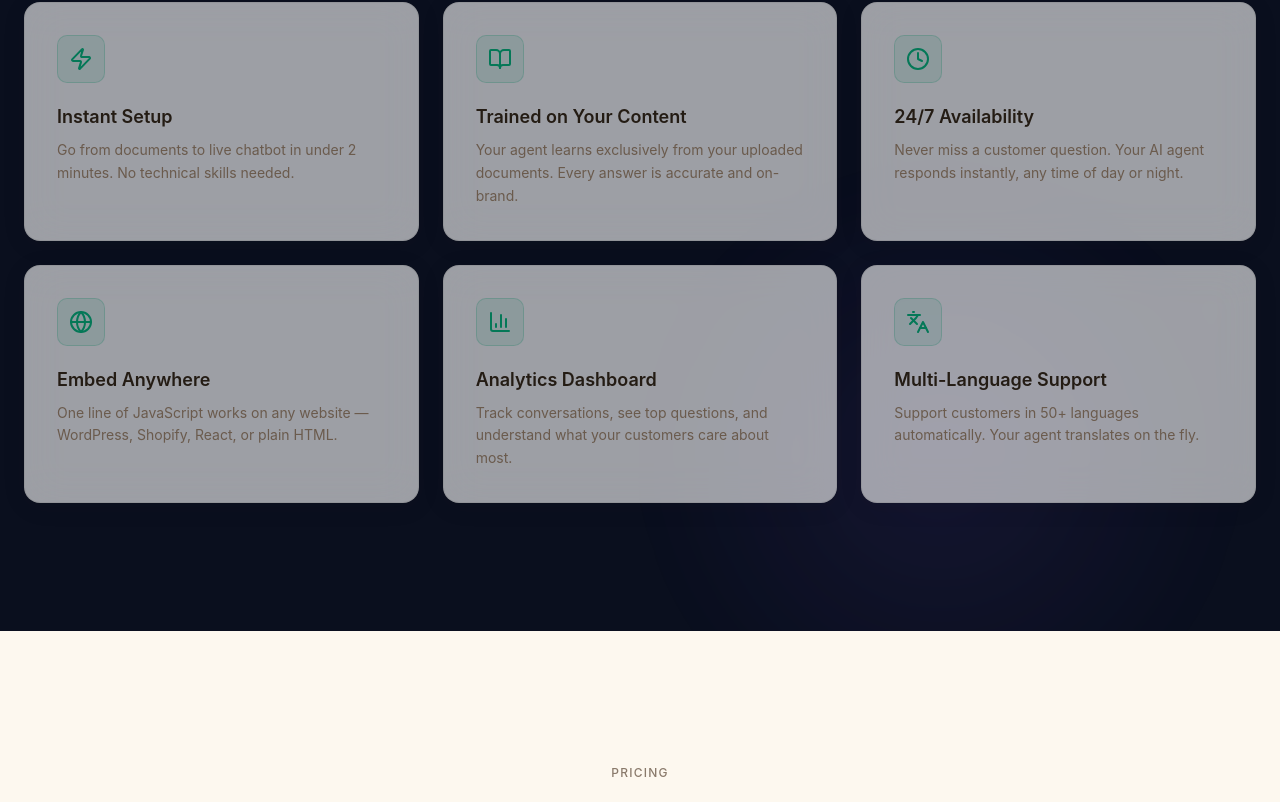
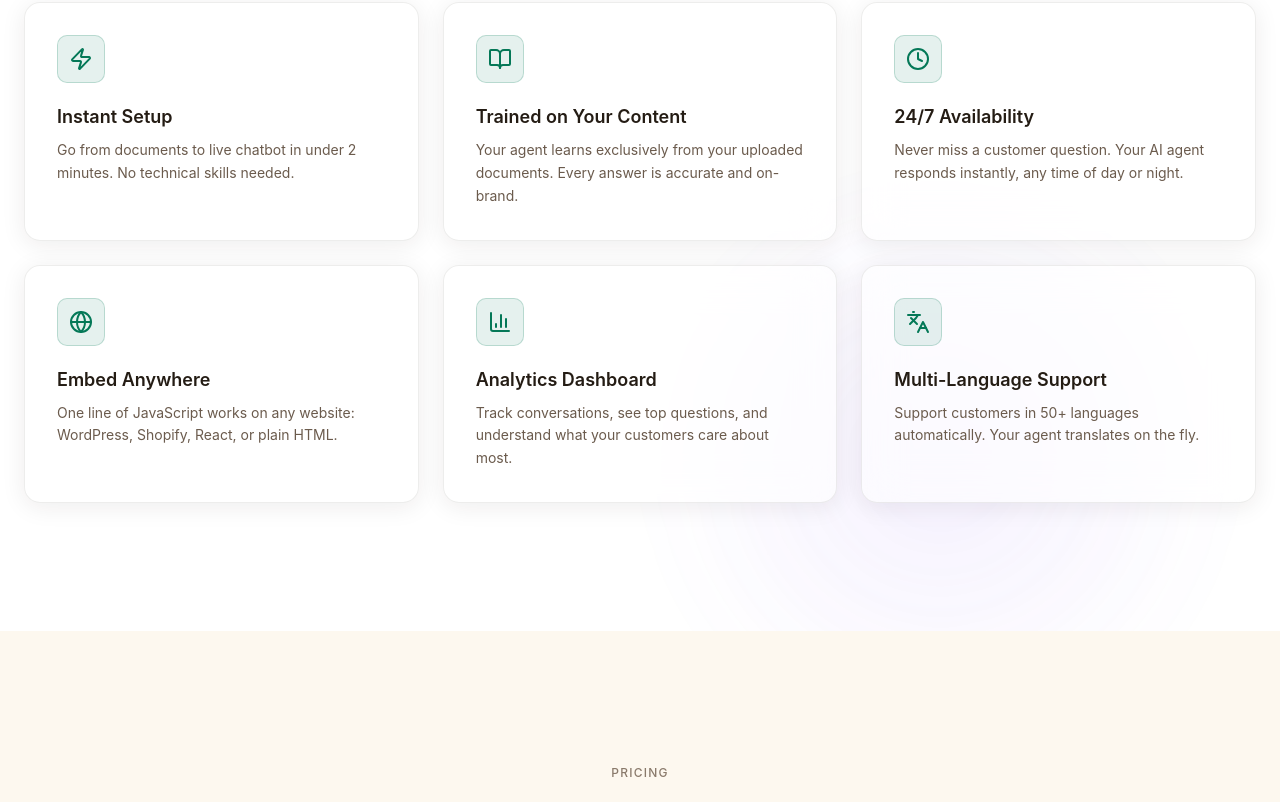
Before and after one commit to Oluwashiji/NexAgent, a React (Vite) app in the folder NEX AGENT ZIP/app/: page / in a window 1280 px wide. Shown: the part 1812-2614 px from the top of the page. Built offline with nearby package versions, Linux system fonts and the light colour scheme.

Commit message:
Change background color and update description in FeaturesSection
Updated the FeaturesSection component to change the background color from dark to white and improved the description text.

```diff
--- a/NEX AGENT ZIP/app/src/sections/landing/FeaturesSection.tsx
+++ b/NEX AGENT ZIP/app/src/sections/landing/FeaturesSection.tsx
@@ -22,7 +22,7 @@ const FEATURES = [
   {
     icon: Globe,
     title: 'Embed Anywhere',
-    description: 'One line of JavaScript works on any website — WordPress, Shopify, React, or plain HTML.',
+    description: 'One line of JavaScript works on any website: WordPress, Shopify, React, or plain HTML.',
   },
   {
     icon: BarChart3,
@@ -38,7 +38,7 @@ const FEATURES = [
 
 export default function FeaturesSection() {
   return (
-    <section id="features" className="relative py-20 lg:py-32 bg-[#0A0F1E] overflow-hidden">
+    <section id="features" className="relative py-20 lg:py-32 bg-white overflow-hidden">
       {/* Ambient Glow */}
       <AmbientGlow color="violet" size={600} className="top-1/2 left-1/2 -translate-x-1/2 -translate-y-1/2 opacity-30" />
 
```
